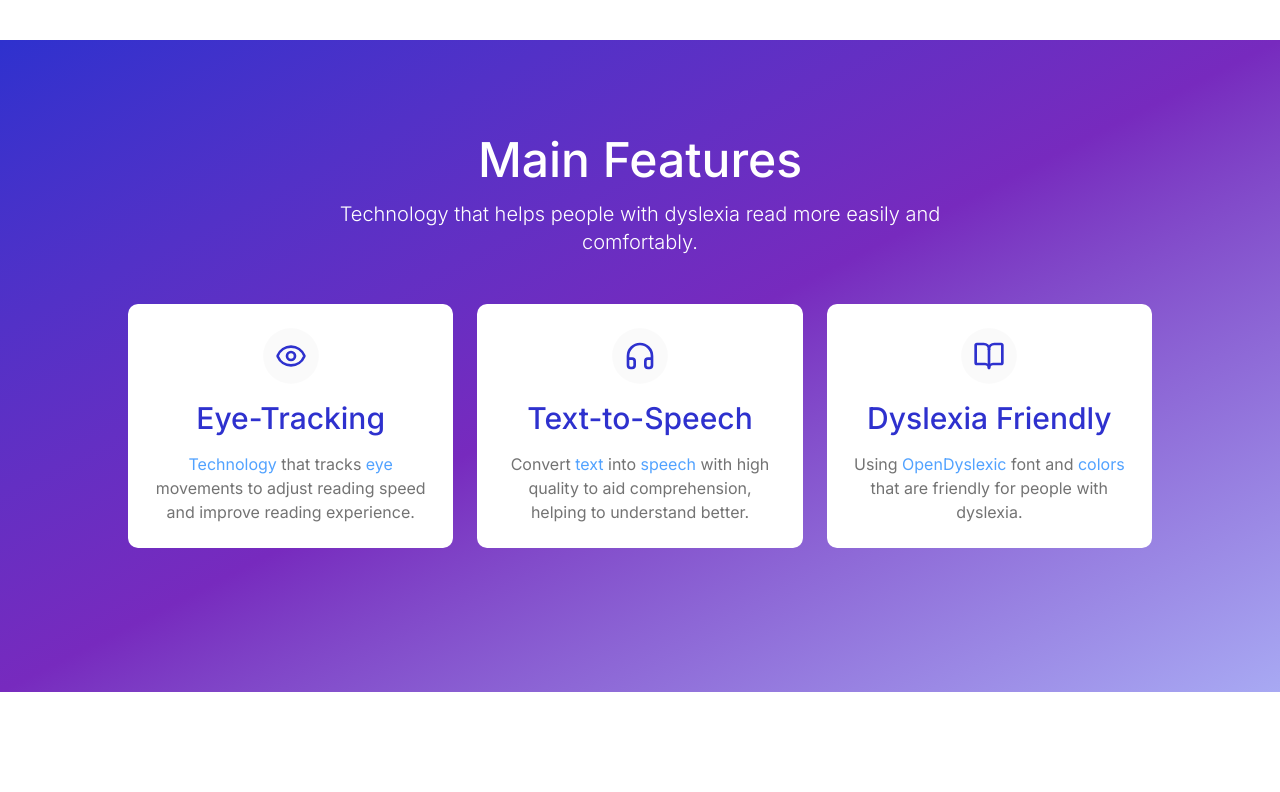
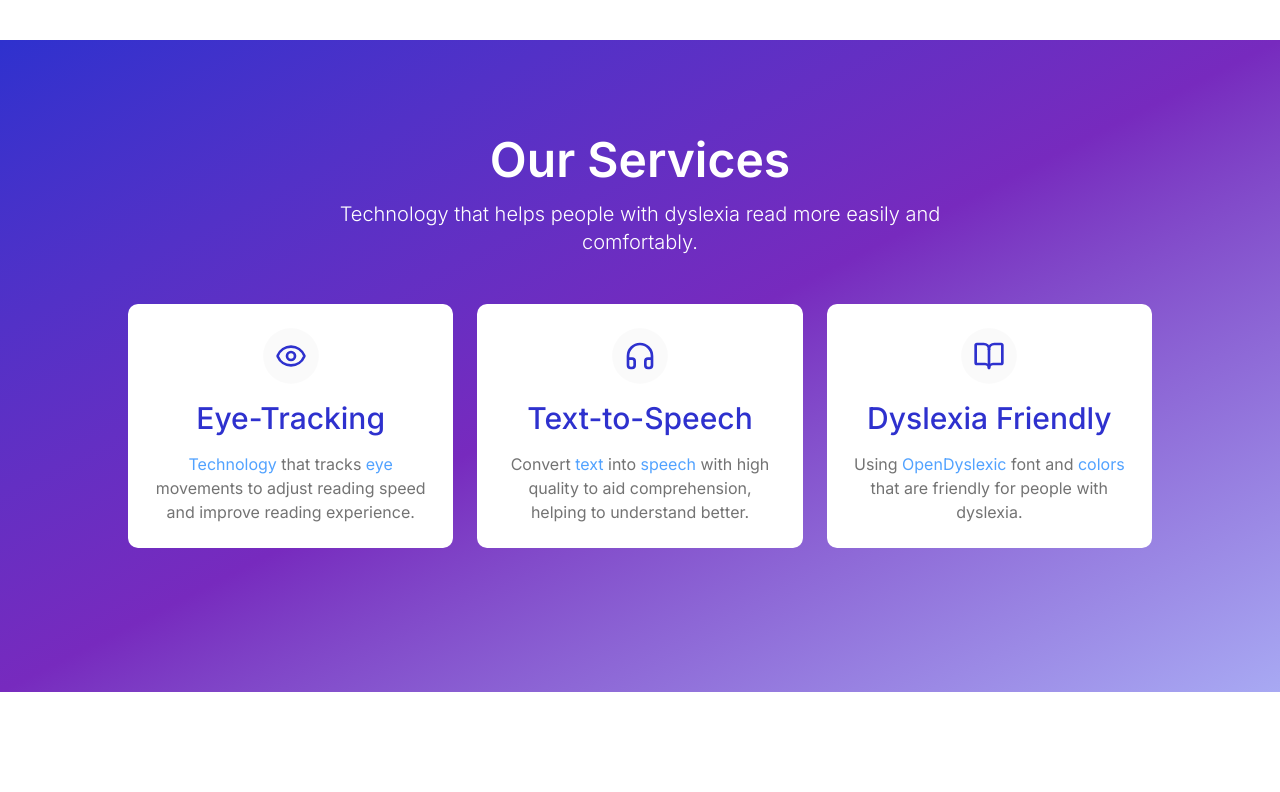
Before and after one commit to Readibly/readibly, a Next.js app in the folder frontend/: page / in a window 1280 px wide. Shown: the part 800-1592 px from the top of the page. Built offline with nearby package versions, Linux system fonts and the light colour scheme.

Commit message:
style: update headings and FAQ answer for clarity and consistency

```diff
--- a/frontend/src/app/page.tsx
+++ b/frontend/src/app/page.tsx
@@ -55,8 +55,8 @@ export default function Home() {
         <div className="container px-4 md:px-6">
           <div className="flex flex-col items-center justify-center space-y-4 text-center">
             <div className="space-y-4">
-              <h2 className="text-3xl font-medium sm:text-4xl md:text-5xl text-white">
-                Main Features
+              <h2 className="text-3xl font-semibold sm:text-4xl md:text-5xl text-white">
+                Our Services
               </h2>
               <p className="max-w-[700px] text-muted-foreground font-light text-xl gap-8 text-white">
                 Technology that helps people with dyslexia read more easily and comfortably.
--- a/frontend/src/components/FAQ.tsx
+++ b/frontend/src/components/FAQ.tsx
@@ -38,7 +38,7 @@ const FAQItem = ({ question, answer }: FAQItemProps) => {
 const faqs = [
   {
     question: "What is Readibly?",
-    answer: "Readibly is a web application designed to help people with dyslexia read more easily. It uses eye-tracking technology and text-to-speech features to make reading more accessible and comfortable."
+    answer: "Readibly is a SaaS application designed to help people with dyslexia read more easily. It uses eye-tracking technology and text-to-speech features to make reading more accessible and comfortable."
   },
   {
     question: "How does the eye-tracking feature work?",
```
